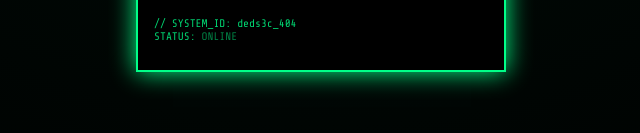
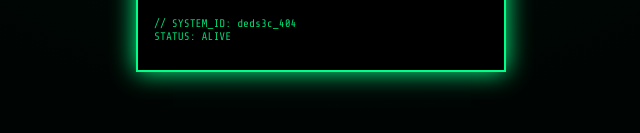
Before and after one commit to dedsec404-hash/deds3c_hub, a plain HTML site: page index.html in a window 1280 px wide. Shown: the part 599-732 px from the top of the page, 319-959 px from the left. Drawn offline with nearby package versions, Linux system fonts and the light colour scheme.

Commit message:
Update index.html

```diff
--- a/index.html
+++ b/index.html
@@ -41,7 +41,7 @@
 
     <p class="status">
       // SYSTEM_ID: deds3c_404<br>
-      STATUS: <span class="online">ONLINE</span>
+      STATUS: <span class="alive">ALIVE</span>
     </p>
 
   </div>
```
